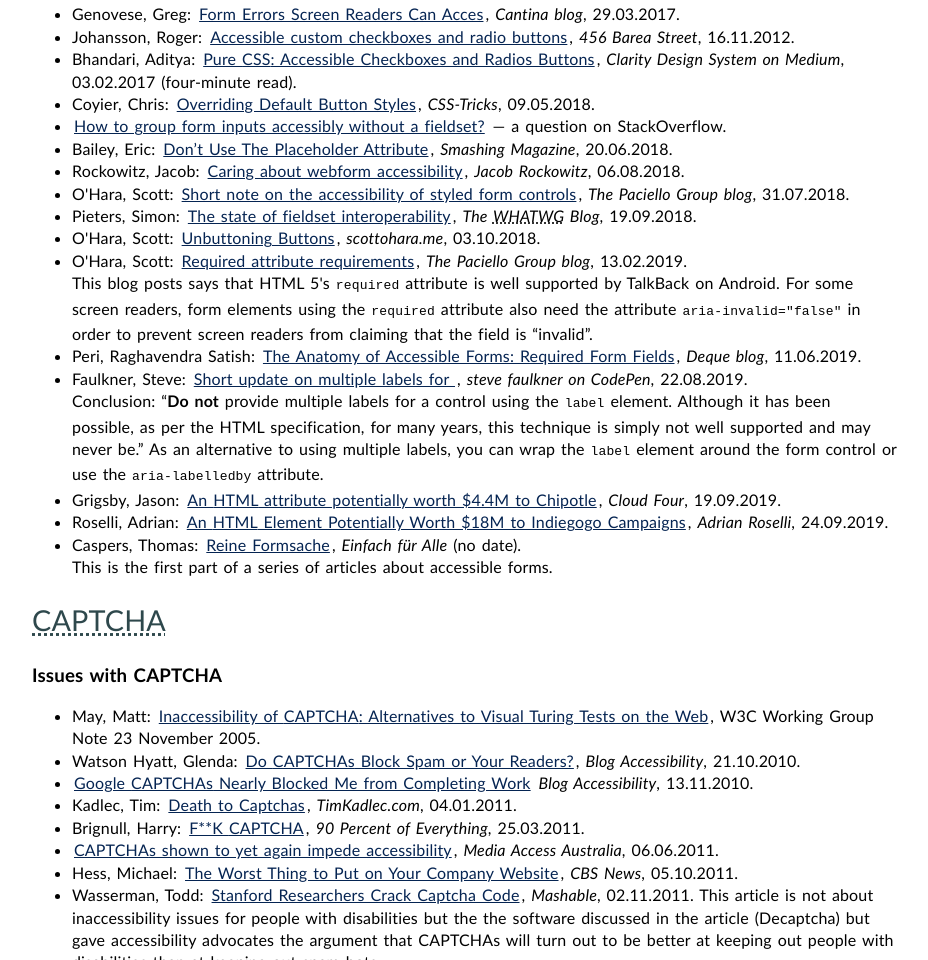
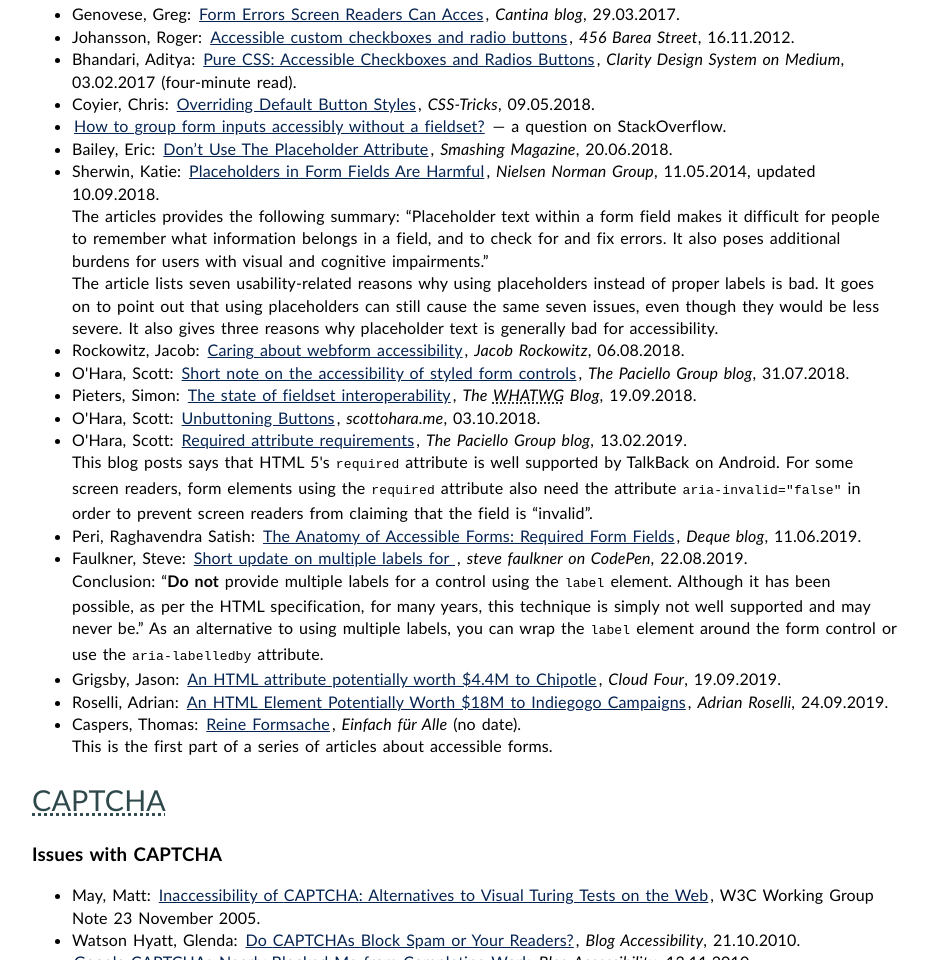
Before and after one commit to cstrobbe/AccessibilityResources, a plain HTML site: page webaccessibilitytechniques.html in a window 1280 px wide. Shown: the part 4450-5410 px from the top of the page, without its empty margins (6-934 px from the left). Drawn offline with Linux system fonts and the light colour scheme.

Commit message:
Add: Sherwin: Placeholders in Form Fields Are Harmful

```diff
--- a/webaccessibilitytechniques.html
+++ b/webaccessibilitytechniques.html
@@ -574,6 +574,15 @@
       <li>Bailey, Eric:
         <a href="https://www.smashingmagazine.com/2018/06/placeholder-attribute/">Don’t Use The Placeholder Attribute</a>,
         <i class="website">Smashing Magazine</i>, 20.06.2018.
+      </li>
+      <li>Sherwin, Katie:
+        <a href="https://www.nngroup.com/articles/form-design-placeholders/">Placeholders in Form Fields Are Harmful</a>,
+        <i class="website">Nielsen Norman Group</i>, 11.05.2014, updated 10.09.2018.
+        <br />The articles provides the following summary:
+        <q>Placeholder text within a form field makes it difficult for people to remember what information belongs in a field, and to check for and fix errors. It also poses additional burdens for users with visual and cognitive impairments.</q>
+        <br />The article lists seven usability-related reasons why using placeholders instead of proper labels is bad.
+        It goes on to point out that using placeholders can still cause the same seven issues, even though they would be less severe.
+        It also gives three reasons why placeholder text is generally bad for accessibility.
       </li>
       <li>Rockowitz, Jacob:
         <a href="https://www.jrockowitz.com/blog/caring-about-accessibility">Caring about webform accessibility</a>,
```
